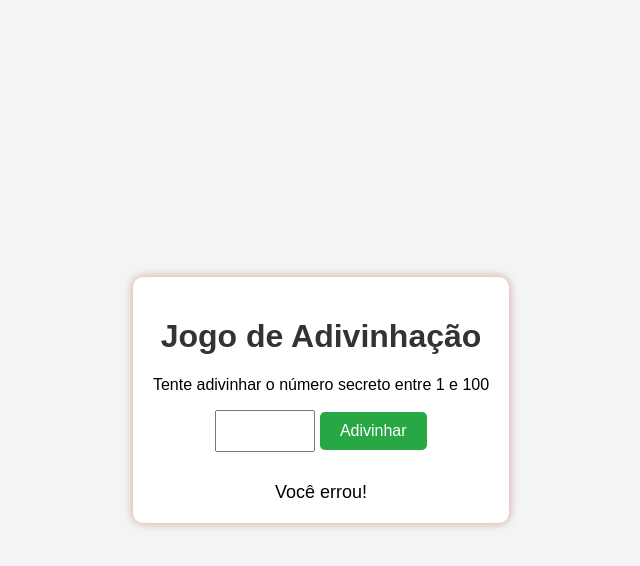
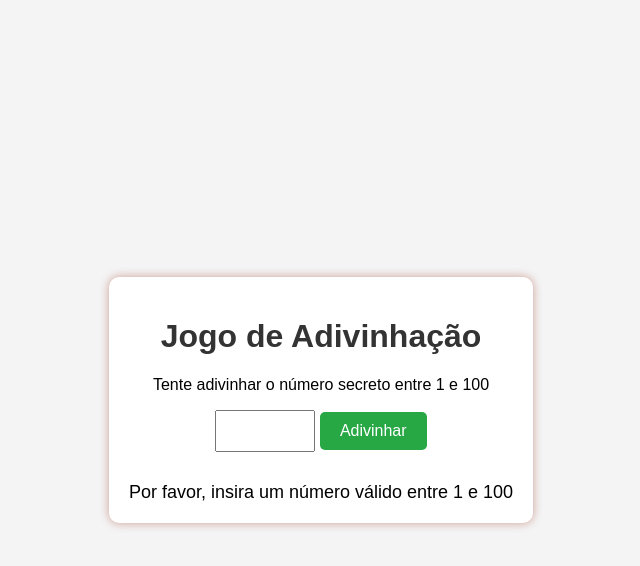
Before and after one commit to Mariiven/jogo-adivinhacao-2025-ifg, a plain HTML site: page index.html in a window 1280 px wide. Both pictures are taken after a click on the button "Adivinhar". Shown: the whole page, without its empty margins (319-959 px from the left). Drawn offline with Linux system fonts and the light colour scheme.

Commit message:
mensagem

```diff
--- a/index.html
+++ b/index.html
@@ -90,6 +90,11 @@
          var div_mensagem = document.getElementById('DIVmensagem')
          var chuteDoJogador = parseInt(caixa_texto.value);
 
+         if(isNaN(chuteDoJogador)){
+          div_mensagem.textContent = "Por favor, insira um número válido entre 1 e 100";
+          return;
+         }
+
          if(chuteDoJogador == numeroSecreto){
            div_mensagem.textContent = ("Você acertou!");
          }else{
```
